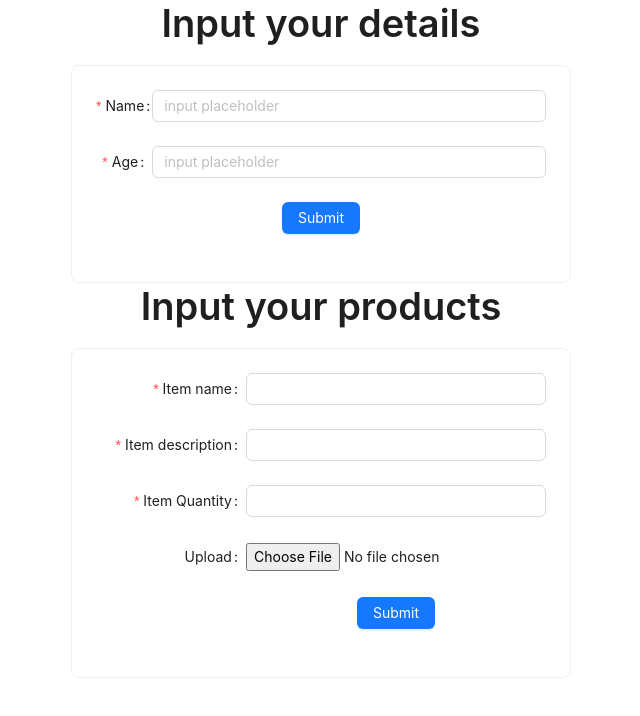
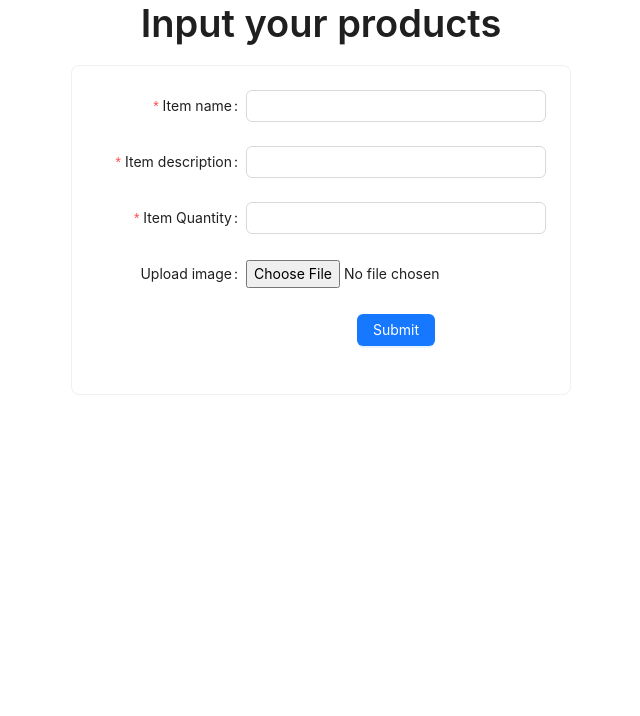
Before and after one commit to jayyasay/ecommerce, a React (Create React App) app: page / in a window 1280 px wide. Shown: the top 716 px of the page, without its empty margins (319-959 px from the left). Built offline with nearby package versions, Linux system fonts and the light colour scheme.

Commit message:
Added message upon submit

```diff
--- a/src/App.js
+++ b/src/App.js
@@ -1,5 +1,4 @@
 import './App.css';
-import TestForm from './components/Form'
 import FormProducts from './components/FormProducts';
 function App() {
 
@@ -16,7 +15,6 @@ function App() {
   // }, [])
   return (
     <div className="App">
-      <TestForm />
       <FormProducts />
     </div>
   );
--- a/src/components/FormProducts.js
+++ b/src/components/FormProducts.js
@@ -1,13 +1,14 @@
 import axios from "axios";
 import { useState } from "react";
 import { useForm } from "react-hook-form";
-import { Form, Button, Input, Upload, Typography } from "antd";
-import { UploadOutlined } from "@ant-design/icons";
+import { Form, Button, Input, Typography, message } from "antd";
 import { Card } from "antd";
 import { Col, Row } from "antd";
 
 function FormProducts() {
-  const [ formReset ] = Form.useForm();
+  const [messageApi, contextHolder] = message.useMessage();
+
+  const [formReset] = Form.useForm();
 
   const { Title } = Typography;
 
@@ -46,7 +47,11 @@ function FormProducts() {
     axios
       .post("http://localhost:3001/api/db/products", data)
       .then((res) => {
-        reset({...formData})
+        messageApi.open({
+          type: "success",
+          content: "Data Submitted",
+        });
+        reset({ ...formData });
         console.log(res);
       })
       .catch((err) => {
@@ -56,6 +61,8 @@ function FormProducts() {
   };
 
   return (
+    <>
+      {contextHolder}
       <Row justify="center">
         <Col>
           <Title>Input your products</Title>
@@ -90,7 +97,7 @@ function FormProducts() {
                 ]}
                 onChange={handleChange}
               >
-              <Input name="itemName" />
+                <Input name="itemName" style={formStyle} />
               </Form.Item>
               <Form.Item
                 name="itemDesc"
@@ -103,7 +110,7 @@ function FormProducts() {
                 ]}
                 onChange={handleChange}
               >
-              <Input name="itemDesc" />
+                <Input name="itemDesc" style={formStyle} />
               </Form.Item>
               <Form.Item
                 name="itemQuantity"
@@ -116,9 +123,9 @@ function FormProducts() {
                 ]}
                 onChange={handleChange}
               >
-              <Input name="itemQuantity" />
+                <Input name="itemQuantity" style={formStyle} />
               </Form.Item>
-            <Form.Item label="Upload">
+              <Form.Item label="Upload image">
                 <input
                   type="file"
                   {...register("itemImage")}
@@ -147,6 +154,7 @@ function FormProducts() {
           </Card>
         </Col>
       </Row>
+    </>
   );
 }
 
```
Also changed, not shown: 10 other files (tests, documents, lock files or other folders). Lines whose indentation alone changed are shown as unchanged.
